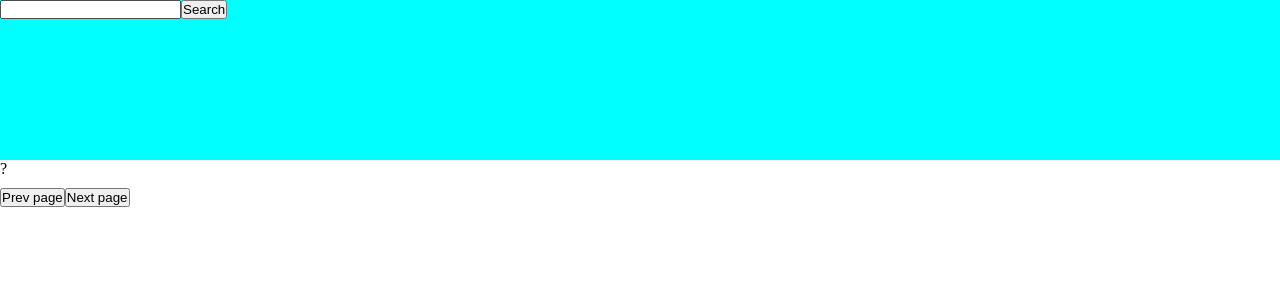
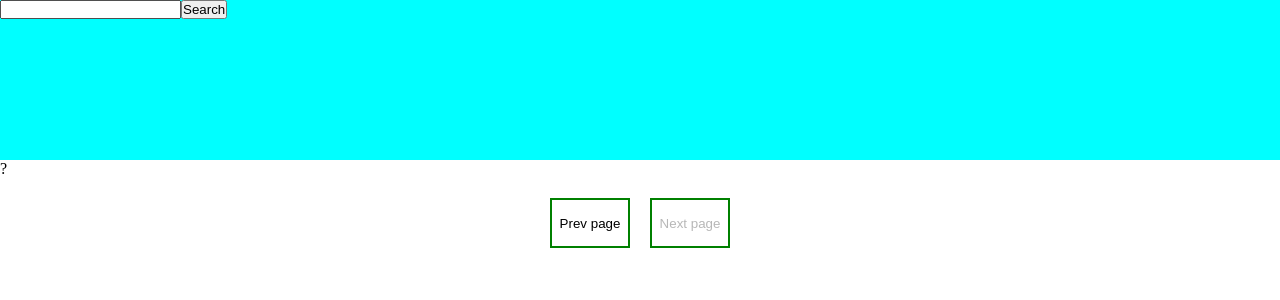
Before and after one commit to FedAliaks/RS-REACT-mirror, a React (Vite) app in the folder rs-school-react/: page / in a window 1280 px wide. Shown: the top 300 px of the page. Built offline with nearby package versions, Linux system fonts and the light colour scheme.

Commit message:
feat: add styles and click handerl for button

```diff
--- a/rs-school-react/src/components/main/Main.tsx
+++ b/rs-school-react/src/components/main/Main.tsx
@@ -9,8 +9,29 @@ export interface MainProps {
   countResults: number;
 }
 
+export interface MainState {
+  nextPage: boolean;
+  prevPage: boolean;
+}
+
 type Props = Readonly<MainProps>;
-export default class Main extends React.Component<Props> {
+export default class Main extends React.Component<Props, MainState> {
+  constructor(props: Props) {
+    super(props);
+    this.state = {
+      nextPage: true,
+      prevPage: true,
+    };
+  }
+
+  clickNextPage() {
+    console.log('click next');
+  }
+
+  clickPrevPage() {
+    console.log('click prev');
+  }
+
   render() {
     return (
       <div>
@@ -20,8 +41,18 @@ export default class Main extends React.Component<Props> {
             return <MovieCard key={index} movie={item} />;
           })}
         </div>
-        <ButtonMain content="Prev page" isActive={true} />
-        <ButtonMain content="Next page" isActive={false} />
+        <div className="button-block">
+          <ButtonMain
+            content="Prev page"
+            isActive={true}
+            clickHandler={this.clickPrevPage}
+          />
+          <ButtonMain
+            content="Next page"
+            isActive={false}
+            clickHandler={this.clickNextPage}
+          />
+        </div>
       </div>
     );
   }
--- a/rs-school-react/src/components/main/components/ButtonMain.tsx
+++ b/rs-school-react/src/components/main/components/ButtonMain.tsx
@@ -1,8 +1,10 @@
 import React from 'react';
+import './styles.css';
 
 export interface ButtonMainProps {
   content: string;
   isActive: boolean;
+  clickHandler: () => void;
 }
 
 type Props = Readonly<ButtonMainProps>;
@@ -11,7 +13,9 @@ export default class ButtonMain extends React.Component<Props> {
   render() {
     return (
       <button
-        className={this.props.isActive ? 'button button_active' : 'button'}
+        disabled={!this.props.isActive}
+        className={'button'}
+        onClick={this.props.clickHandler}
       >
         {this.props.content}
       </button>
--- a/rs-school-react/src/components/main/components/styles.css
+++ b/rs-school-react/src/components/main/components/styles.css
@@ -0,0 +1,7 @@
+.button {
+    width: 80px;
+    height: 50px;
+    border: 2px solid green;
+    background-color: transparent;
+    cursor: pointer;
+}
--- a/rs-school-react/src/components/main/styles.css
+++ b/rs-school-react/src/components/main/styles.css
@@ -2,3 +2,12 @@
   background-color: chartreuse;
   flex-grow: 1;
 }
+
+.button-block {
+  padding: 10px;
+  width: 200px;
+  margin: 0 auto;
+  display: flex;
+  justify-content: space-between;
+
+}
```
